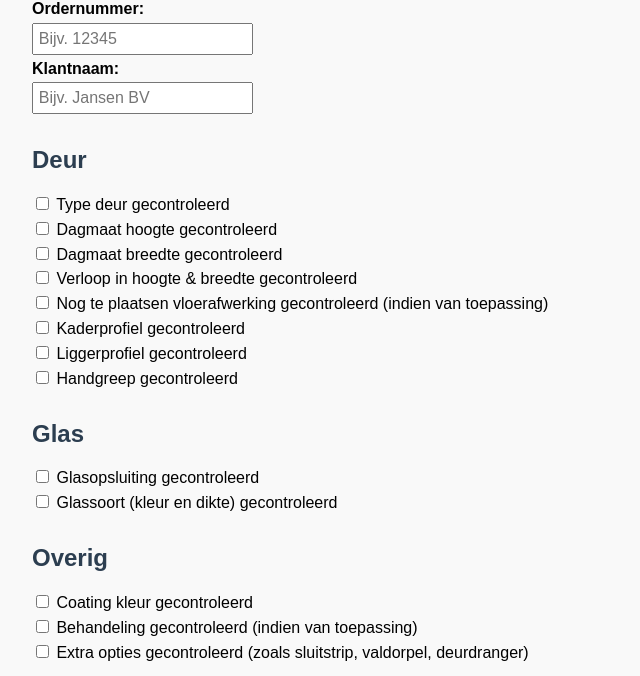
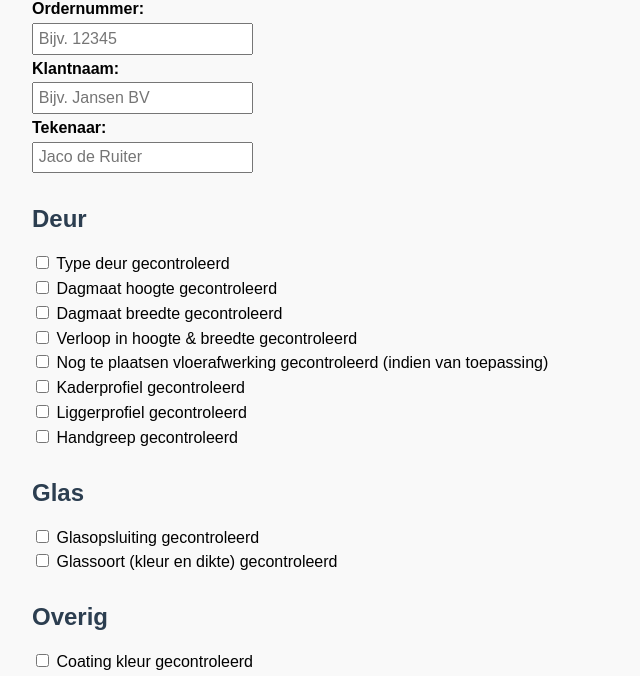
Before and after one commit to Jaco-2025/Checklist, a plain HTML site: page tekenaar/klanttekening.html in a window 1280 px wide. Shown: the part 90-766 px from the top of the page, without its empty margins (0-640 px from the left). Drawn offline with nearby package versions, Linux system fonts and the light colour scheme.

Commit message:
Update klanttekening.html

```diff
--- a/tekenaar/klanttekening.html
+++ b/tekenaar/klanttekening.html
@@ -58,6 +58,8 @@
     <input type="text" id="order" placeholder="Bijv. 12345">
     <label for="klant">Klantnaam:</label>
     <input type="text" id="klant" placeholder="Bijv. Jansen BV">
+    <label for="tekenaar">Tekenaar:</label>
+    <input type="text" id="tekenaar" placeholder="Jaco de Ruiter">
   </div>
 
   <div id="checklist">
```
